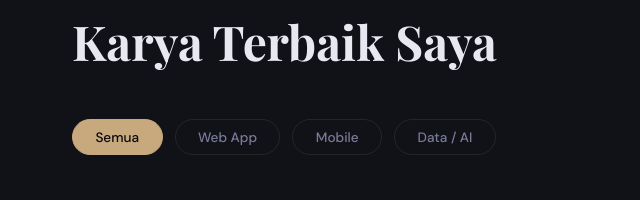
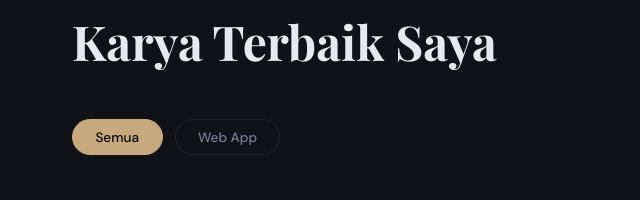
Before and after one commit to knisaa-i/Portfolio-Khairunnisa, a plain HTML site: page index.html in a window 1280 px wide. Shown: the part 2626-2826 px from the top of the page, 0-640 px from the left. Drawn offline with nearby package versions, Linux system fonts and the light colour scheme; files whose address does not match are found by name; a web font is replaced by a local one.

Commit message:
Update index.html

```diff
--- a/index.html
+++ b/index.html
@@ -206,8 +206,6 @@
       <div class="project-filter">
         <button class="filter-btn active" data-filter="all">Semua</button>
         <button class="filter-btn" data-filter="web">Web App</button>
-        <button class="filter-btn" data-filter="mobile">Mobile</button>
-        <button class="filter-btn" data-filter="data">Data / AI</button>
       </div>
 
       <div class="projects-grid" id="projects-grid">
```
